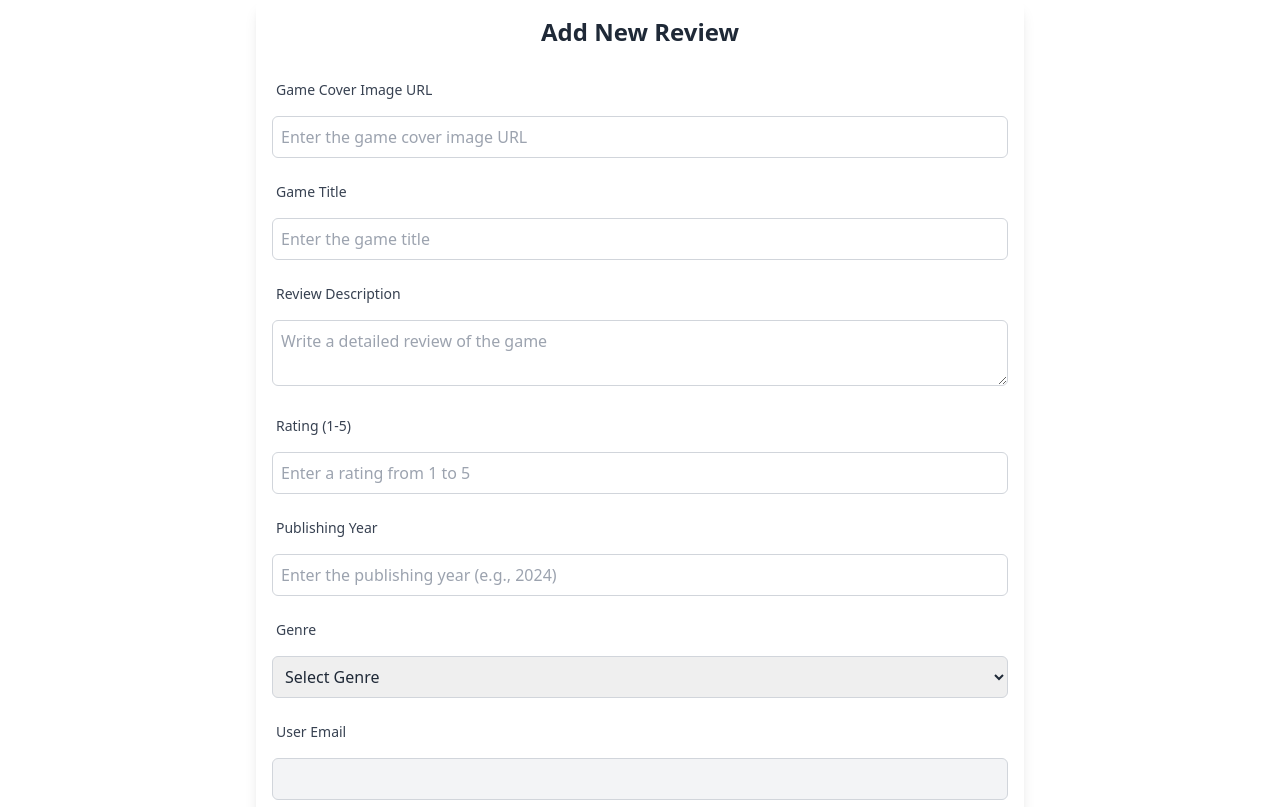
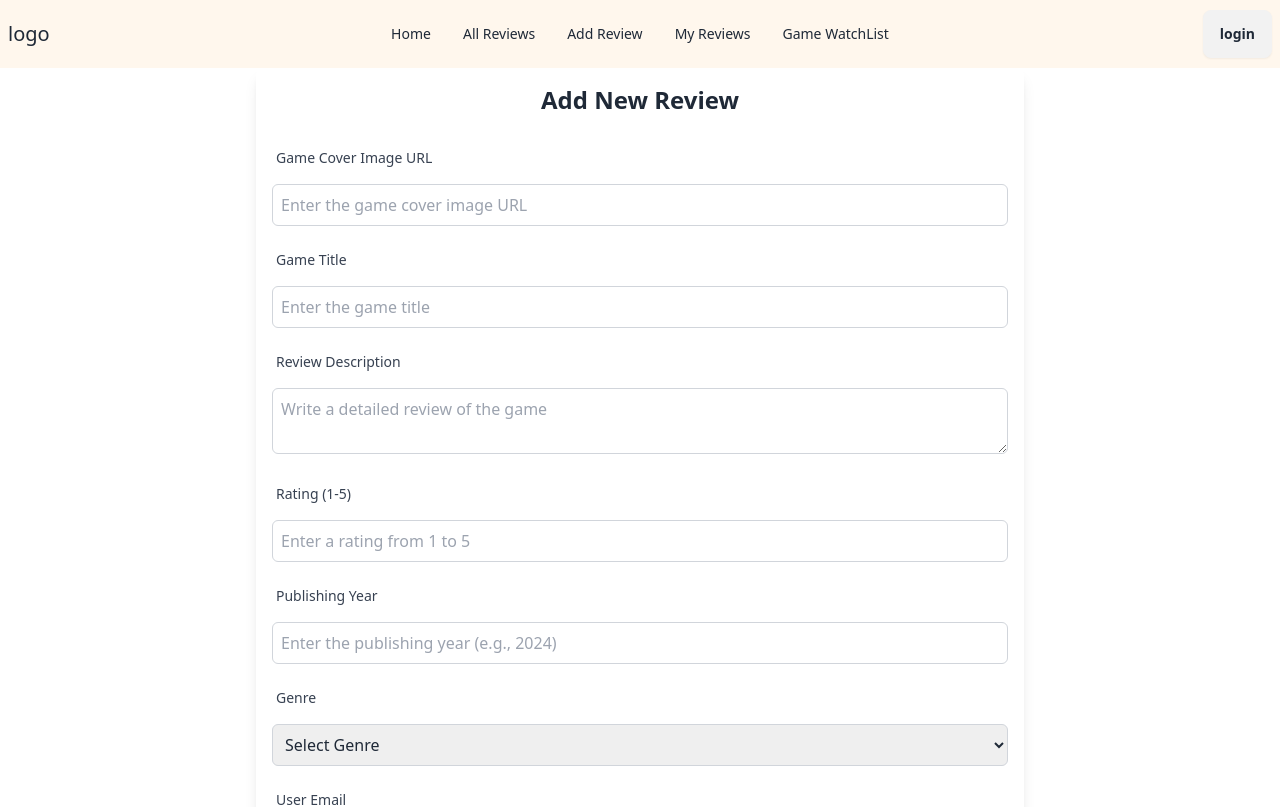
Before and after one commit to babladey275/chill-gamer-client, a React (Vite) app: page /add-review in a window 1280 px wide. Shown: the top 807 px of the page. Built offline with nearby package versions, Linux system fonts and the light colour scheme.

Commit message:
firebase setup done

```diff
--- a/package.json
+++ b/package.json
@@ -10,6 +10,7 @@
     "preview": "vite preview"
   },
   "dependencies": {
+    "firebase": "^11.0.2",
     "react": "^18.3.1",
     "react-dom": "^18.3.1",
     "react-router-dom": "^7.0.2",
--- /dev/null
+++ b/src/firebase/firebase.config.js
@@ -0,0 +1,19 @@
+// Import the functions you need from the SDKs you need
+import { initializeApp } from "firebase/app";
+// TODO: Add SDKs for Firebase products that you want to use
+// https://firebase.google.com/docs/web/setup#available-libraries
+
+// Your web app's Firebase configuration
+const firebaseConfig = {
+  apiKey: "AIzaSyANX__cFvn40j9FQE_DpkJE_zTulcN7P4Y",
+  authDomain: "chill-gamer-c186d.firebaseapp.com",
+  projectId: "chill-gamer-c186d",
+  storageBucket: "chill-gamer-c186d.firebasestorage.app",
+  messagingSenderId: "880175837471",
+  appId: "1:880175837471:web:8314e11493e9a7ef69802a",
+};
+
+// Initialize Firebase
+const app = initializeApp(firebaseConfig);
+
+export default app;
--- a/src/layouts/HomeLayout.jsx
+++ b/src/layouts/HomeLayout.jsx
@@ -8,7 +8,7 @@ const HomeLayout = () => {
         <Navbar></Navbar>
       </header>
       <main>
-        <section>
+        <section className="max-w-6xl mx-auto">
           <ReviewCard></ReviewCard>
         </section>
       </main>
--- a/src/pages/AddReview.jsx
+++ b/src/pages/AddReview.jsx
@@ -1,4 +1,5 @@
 import Swal from "sweetalert2";
+import Navbar from "../components/Navbar";
 
 const AddReview = () => {
   const handleAddReview = (event) => {
@@ -47,6 +48,11 @@ const AddReview = () => {
   };
 
   return (
+    <div>
+      <header>
+        <Navbar></Navbar>
+      </header>
+      <main>
         <div className="max-w-3xl mx-auto p-4 bg-white rounded-lg shadow-lg">
           <h2 className="text-2xl font-semibold text-center mb-6">
             Add New Review
@@ -137,7 +143,9 @@ const AddReview = () => {
             {/* Genre Dropdown */}
             <div className="mb-4">
               <label className="label">
-            <span className="label-text font-medium text-gray-700">Genre</span>
+                <span className="label-text font-medium text-gray-700">
+                  Genre
+                </span>
               </label>
               <select
                 name="genre"
@@ -194,6 +202,8 @@ const AddReview = () => {
             </div>
           </form>
         </div>
+      </main>
+    </div>
   );
 };
 
```
Also changed, not shown: 1 other file (tests, documents, lock files or other folders). Lines whose indentation alone changed are shown as unchanged.
